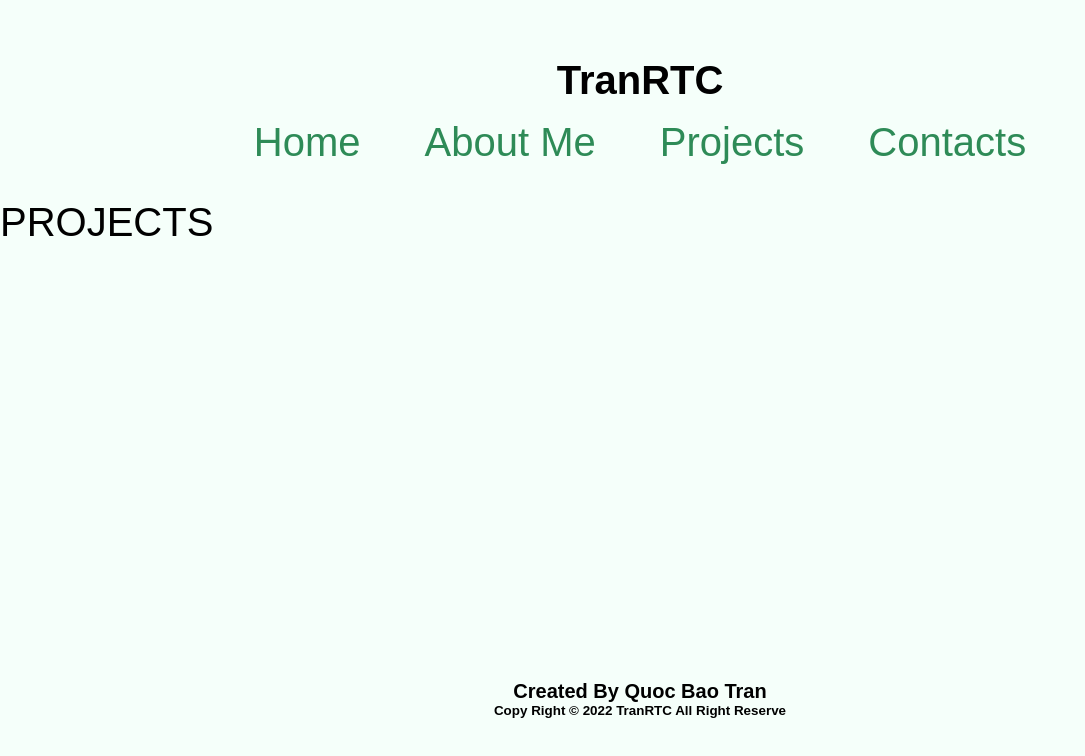
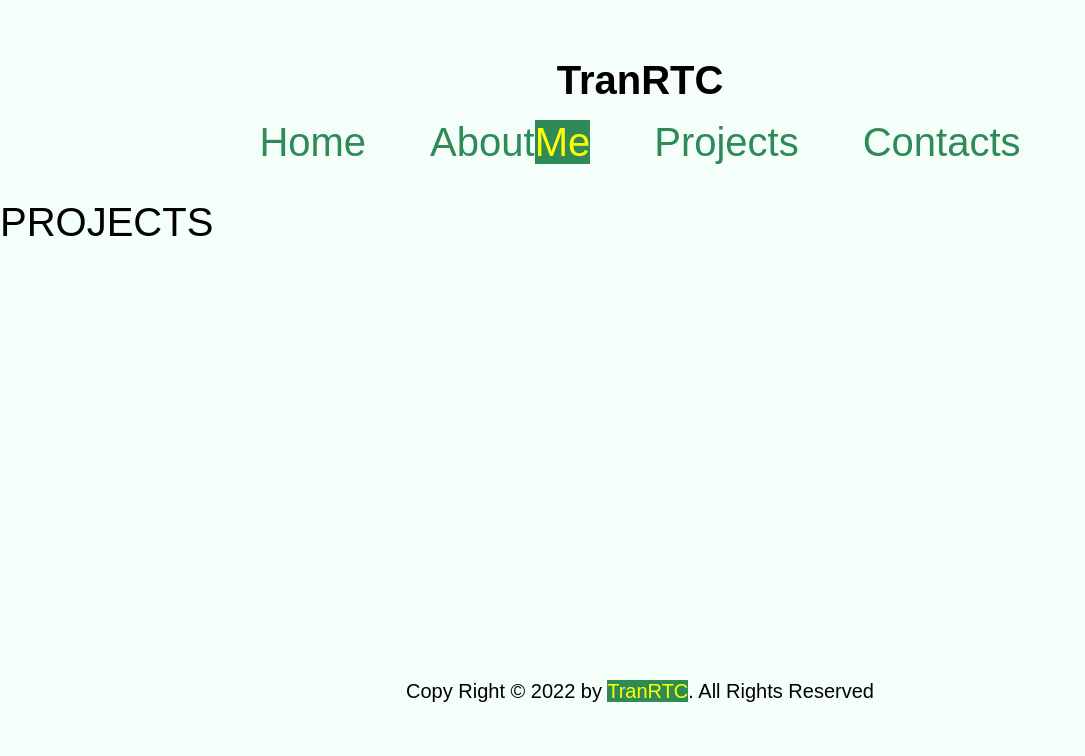
Before and after one commit to TranRTC/TranRTC.github.io, a plain HTML site: page Projects.html in a window 1280 px wide. Shown: the whole page, without its empty margins (0-1085 px from the left). Drawn offline with Linux system fonts and the light colour scheme; a web font is replaced by a local one.

Commit message:
Update Projects.html

```diff
--- a/Projects.html
+++ b/Projects.html
@@ -4,7 +4,7 @@
     <meta charset="UTF-8">
     <meta http-equiv="X-UA-Compatible" content="IE=edge">
     <meta name="viewport" content="width=device-width, initial-scale=1.0">
-    <title>TranRTC Portfolio Page</title>
+    <title>Projects</title>
     <link rel="stylesheet" href="/style/stylesheet.css"
     <link rel="preconnect" href="https://fonts.googleapis.com">
 <link rel="preconnect" href="https://fonts.gstatic.com" crossorigin>
@@ -16,20 +16,17 @@
     </header>
     <nav>
         <div><a href="/index.html">Home</a></div>
-        <div><a href="/AboutMe.html">About Me</a></div>
+        <div><a href="/AboutMe.html">About<span>Me</span></a></div>
          <div><a href="/Projects.html">Projects</a></div>
-         <div><a href="/Contacts.html">Contacts</a></div>
-
+        <div><a href="/Contacts.html">Contacts</a></div>
     </nav>
     <main>
          PROJECTS
     </main>
 
     <footer>
-         <h4>Created By Quoc Bao Tran</h4>
-         <h6>Copy Right &copy; 2022 TranRTC All Right Reserve</h6>
-    </footer>
-
+        <div>Copy Right &copy; 2022 by <span>TranRTC</span>. All Rights Reserved</div>
+   </footer>
 
 
 </body>
```
